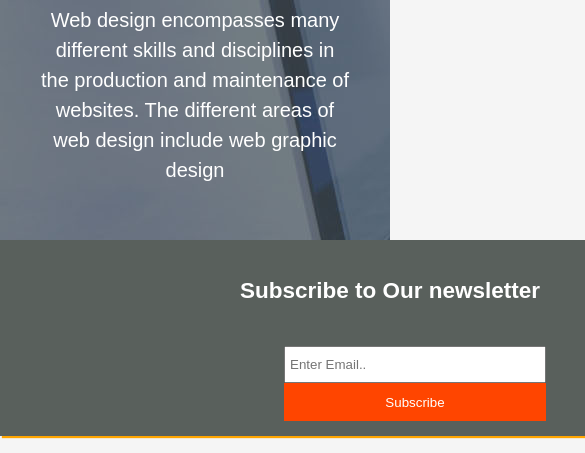
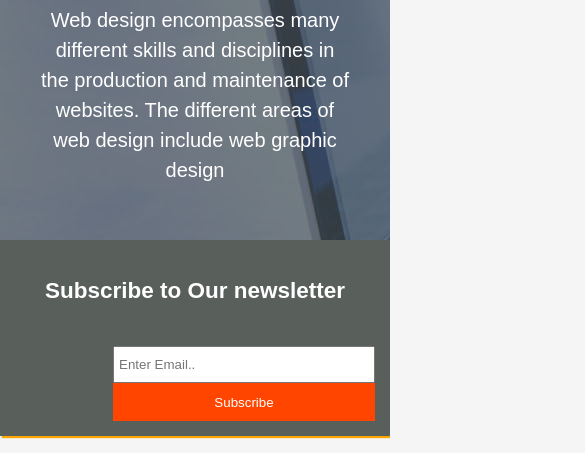
Before and after one commit to Beldi-Moss/Algeria-Web-design, a plain HTML site: page index.html in a window 390 px wide. Shown: the part 358-811 px from the top of the page, 585 px wide, since content can reach past the window. Drawn offline with Linux system fonts and the light colour scheme.

Commit message:
Update style.css

```diff
--- a/css/style.css
+++ b/css/style.css
@@ -264,10 +264,14 @@ aside#sidebar button {
         font-size: 35px;
 
     }
-      section#newsletter {
-          padding-left :50% ;
+           #newsletter  {
+                      text-align:center;
+
+     }
+
+
+      #newsletter .container {
           margin : 0 auto;
-          text-align:center;
          width : 100%;
 
      }
```
